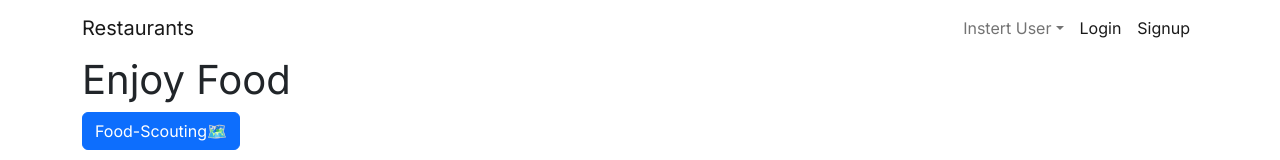
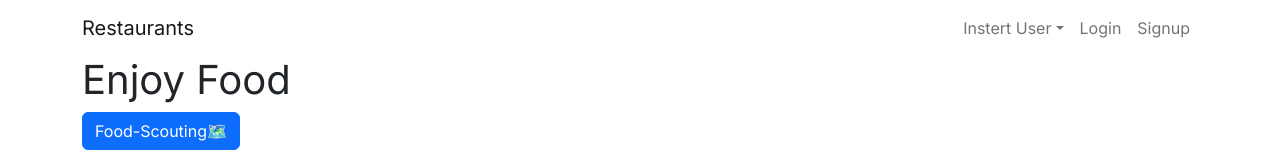
Before and after one commit to junhaoxu1/RestaurantMap, a React (Vite) app: page / in a window 1280 px wide. Shown: the top 160 px of the page. Built offline with nearby package versions, Linux system fonts and the light colour scheme; no server answers.

Commit message:
Added routing

```diff
--- a/src/pages/partials/Navigation.tsx
+++ b/src/pages/partials/Navigation.tsx
@@ -22,8 +22,8 @@ const Navigation = () => {
                     </NavDropdown>
 
 
-                    <Nav.Link as={NavLink} end to="/">Login</Nav.Link>
-                    <Nav.Link as={NavLink} end to="/">Signup</Nav.Link>
+                    <Nav.Link as={NavLink} end to="/login">Login</Nav.Link>
+                    <Nav.Link as={NavLink} end to="/signup">Signup</Nav.Link>
                 </Nav>
             </Navbar.Collapse>
         </Container>
```
